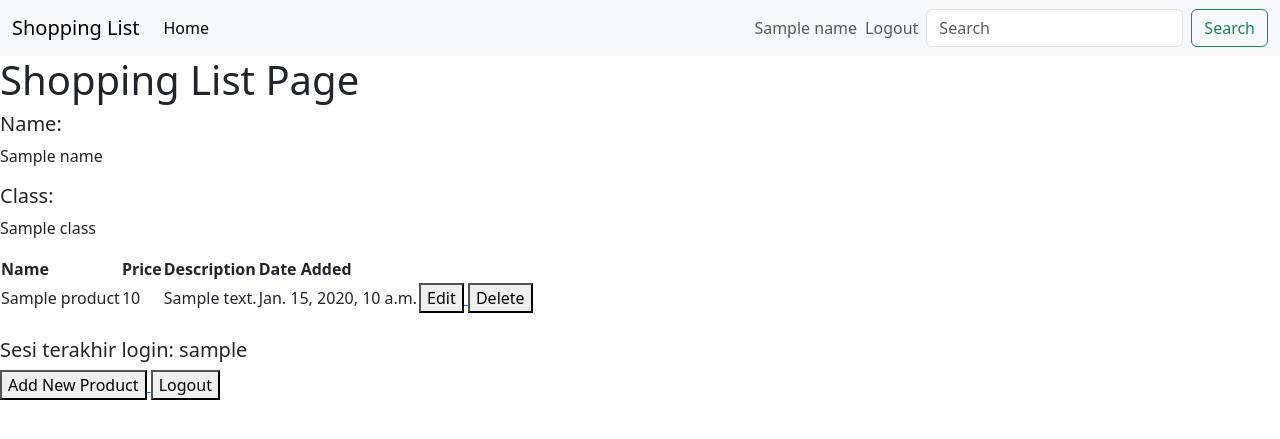
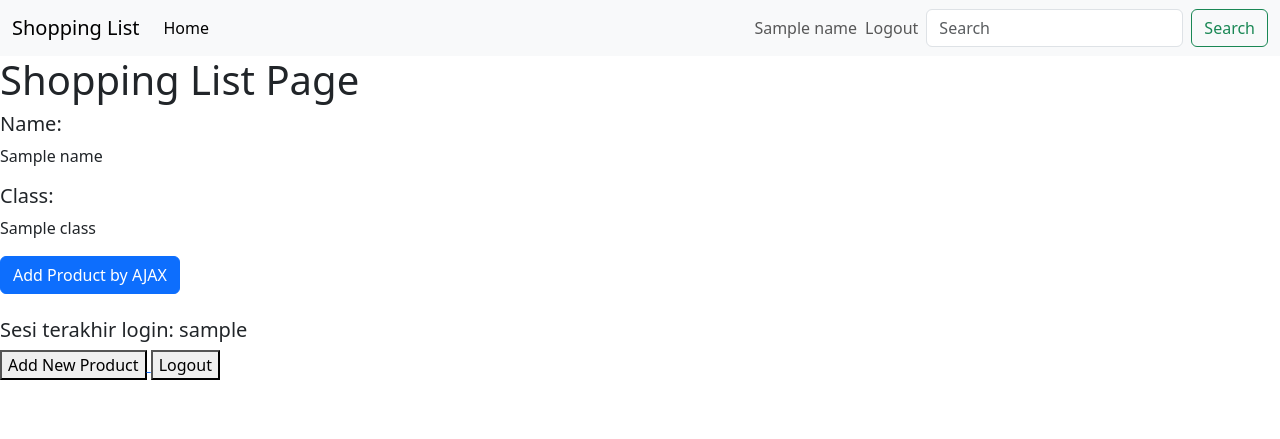
Before and after one commit to michelleangelicas/shopping-list, a Django app: template main/templates/main.html in a window 1280 px wide. Shown: the top 439 px of the page. Run offline with Django 4.2, Linux system fonts and the light colour scheme; the template is opened without the code that fills it: most values are stand-ins (such as "Sample title", 1, 10 or a date in 2020).

Commit message:
tutorial 5

```diff
--- a/main/templates/main.html
+++ b/main/templates/main.html
@@ -35,6 +35,37 @@
         </div>
     </nav>
 
+    <div class="modal fade" id="exampleModal" tabindex="-1" aria-labelledby="exampleModalLabel" aria-hidden="true">
+        <div class="modal-dialog">
+            <div class="modal-content">
+                <div class="modal-header">
+                    <h1 class="modal-title fs-5" id="exampleModalLabel">Add New Product</h1>
+                    <button type="button" class="btn-close" data-bs-dismiss="modal" aria-label="Close"></button>
+                </div>
+                <div class="modal-body">
+                    <form id="form" onsubmit="return false;">
+                        {% csrf_token %}
+                        <div class="mb-3">
+                            <label for="name" class="col-form-label">Name:</label>
+                            <input type="text" class="form-control" id="name" name="name"></input>
+                        </div>
+                        <div class="mb-3">
+                            <label for="price" class="col-form-label">Price:</label>
+                            <input type="number" class="form-control" id="price" name="price"></input>
+                        </div>
+                        <div class="mb-3">
+                            <label for="description" class="col-form-label">Description:</label>
+                            <textarea class="form-control" id="description" name="description"></textarea>
+                        </div>
+                    </form>
+                </div>
+                <div class="modal-footer">
+                    <button type="button" class="btn btn-secondary" data-bs-dismiss="modal">Close</button>
+                    <button type="button" class="btn btn-primary" id="button_add" data-bs-dismiss="modal">Add Product</button>
+                </div>
+            </div>
+        </div>
+    </div>
 
 
     <h1>Shopping List Page</h1>
@@ -45,37 +76,8 @@
     <h5>Class:</h5>
     <p>{{class}}</p>
 
-    <table>
-        <tr>
-            <th>Name</th>
-            <th>Price</th>
-            <th>Description</th>
-            <th>Date Added</th>
-        </tr>
-
-        {% comment %} Berikut cara memperlihatkan data produk di bawah baris ini {% endcomment %}
-
-        {% for product in products %}
-            <tr>
-                <td>{{product.name}}</td>
-                <td>{{product.price}}</td>
-                <td>{{product.description}}</td>
-                <td>{{product.date_added}}</td>
-                <td>
-                    <a href="{% url 'main:edit_product' product.pk %}">
-                        <button>
-                            Edit
-                        </button>
-                    </a>
-                    <a href="{% url 'main:delete_product' product.pk %}">
-                        <button>
-                            Delete
-                        </button>
-                    </a>
-                </td>
-            </tr>
-        {% endfor %}
-    </table>
+    <button type="button" class="btn btn-primary" data-bs-toggle="modal" data-bs-target="#exampleModal">Add Product by AJAX</button>
+    <table id="product_table"></table>
 
     <br />
 
@@ -92,4 +94,54 @@
         </button>
     </a>
 
+
+
+<script>
+    async function getProducts() {
+        return fetch("{% url 'main:get_product_json' %}").then((res) => res.json())
+    }
+    async function refreshProducts() {
+        document.getElementById("product_table").innerHTML = ""
+        const products = await getProducts()
+        let htmlString = `<tr>
+            <th>Name</th>
+            <th>Price</th>
+            <th>Description</th>
+            <th>Date Added</th>
+        </tr>`
+        products.forEach((item) => {
+            htmlString += `\n<tr>
+            <td>${item.fields.name}</td>
+            <td>${item.fields.price}</td>
+            <td>${item.fields.description}</td>
+            <td>${item.fields.date_added}</td>
+            <td>
+                <a href="edit-product/${item.pk}">
+                        <button>Edit</button>
+                    </a>
+                <a href="delete/${item.pk}">
+                        <button>Delete</button>
+                    </a>
+            </td>
+        </tr>`
+        })
+
+        document.getElementById("product_table").innerHTML = htmlString
+    }
+
+    refreshProducts()
+
+    function addProduct() {
+        fetch("{% url 'main:add_product_ajax' %}", {
+            method: "POST",
+            body: new FormData(document.querySelector('#form'))
+        }).then(refreshProducts)
+
+        document.getElementById("form").reset()
+        return false
+    }
+
+    document.getElementById("button_add").onclick = addProduct
+</script>
+
 {% endblock content %}
--- a/main/urls.py
+++ b/main/urls.py
@@ -1,5 +1,5 @@
 from django.urls import path
-from main.views import show_main, create_product, show_xml, show_json, show_xml_by_id, show_json_by_id
+from main.views import show_main, create_product, show_xml, show_json, show_xml_by_id, show_json_by_id, get_product_json, add_product_ajax
 from main.views import register
 from main.views import login_user
 from main.views import logout_user
@@ -20,4 +20,6 @@
     path('logout/', logout_user, name='logout'),
     path('edit-product/<int:id>', edit_product, name='edit_product'),
     path('delete/<int:id>', delete_product, name='delete_product'),
+    path('get-product/', get_product_json, name='get_product_json'),
+    path('create-product-ajax/', add_product_ajax, name='add_product_ajax'),
 ]
```
Also changed, not shown: main/views.py (+24 -0 lines).
